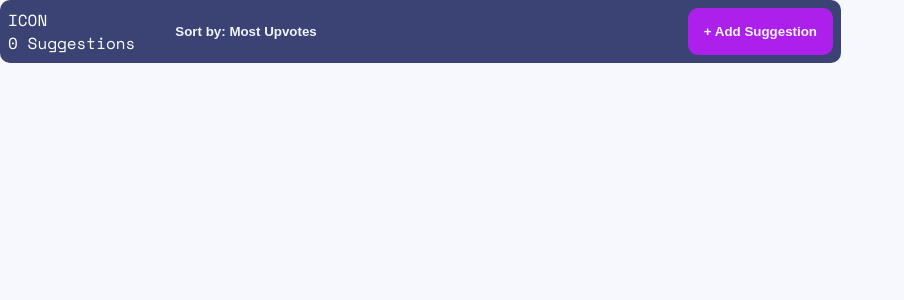
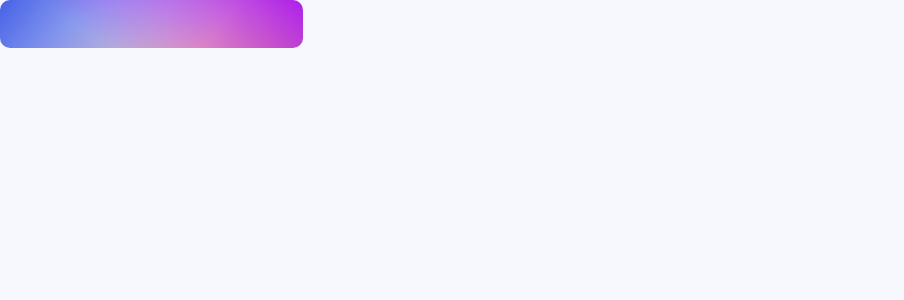
Before and after one commit to ormus395/product-feedback-app-web, a React (Create React App) app: page / in a window 1280 px wide. Shown: the top 300 px of the page, without its empty margins (0-904 px from the left). Built offline with nearby package versions, Linux system fonts and the light colour scheme.

Commit message:
started product card component

```diff
--- a/src/App.tsx
+++ b/src/App.tsx
@@ -4,6 +4,7 @@ import SuggestionsPage from "./views/Suggestions/SuggestonPage";
 import Button from "./components/Button/Button";
 import DropDown from "./components/DropDown/DropDown";
 import SuggestionBar from "./components/SuggestionBar/SuggestionBar";
+import ProductCard from "./components/ProductCard/ProductCard";
 function App() {
   // useEffect(() => {
   //   fetch("http://localhost:5000/comments/3")
@@ -16,7 +17,7 @@ function App() {
   // });
   return (
     <div className="App">
-      <SuggestionBar />
+      <ProductCard type="title" />
     </div>
   );
 }
--- /dev/null
+++ b/src/components/ProductCard/ProductCard.tsx
@@ -0,0 +1,11 @@
+import "./productcard.css";
+
+type ProductCardProp = {
+  type: string;
+};
+
+const ProductCard: React.FC<ProductCardProp> = ({ type }) => (
+  <div className={`product-card product-card--${type}`}></div>
+);
+
+export default ProductCard;
--- /dev/null
+++ b/src/components/ProductCard/productcard.css
@@ -0,0 +1,12 @@
+.product-card {
+  border-radius: 10px;
+  color: white;
+  max-width: 255px;
+  padding: 1.5rem;
+}
+
+.product-card--title {
+  background: linear-gradient(217deg, #ad1fea, rgba(255, 0, 0, 0) 70.71%),
+    linear-gradient(127deg, #4661e6, rgba(0, 0, 255, 0) 70.71%),
+    linear-gradient(336deg, #f49f85, rgba(255, 0, 0, 0) 70.71%);
+}
--- a/src/components/SuggestionBar/SuggestionBar.tsx
+++ b/src/components/SuggestionBar/SuggestionBar.tsx
@@ -23,7 +23,11 @@ const SuggestionBar = () => {
           <p>{0} Suggestions</p>
         </div>
         <DropDown options={options} selectDefault={options[0]} />
-        <Button>+ Add Suggestion</Button>
+        <Button
+          onClick={() => console.log("this will route to a form someday")}
+        >
+          + Add Suggestion
+        </Button>
       </Flex>
 
       {/* filter/ dropdown component */}
```
Also changed, not shown: src/components/Button/Button.tsx (+7 -1 lines).
